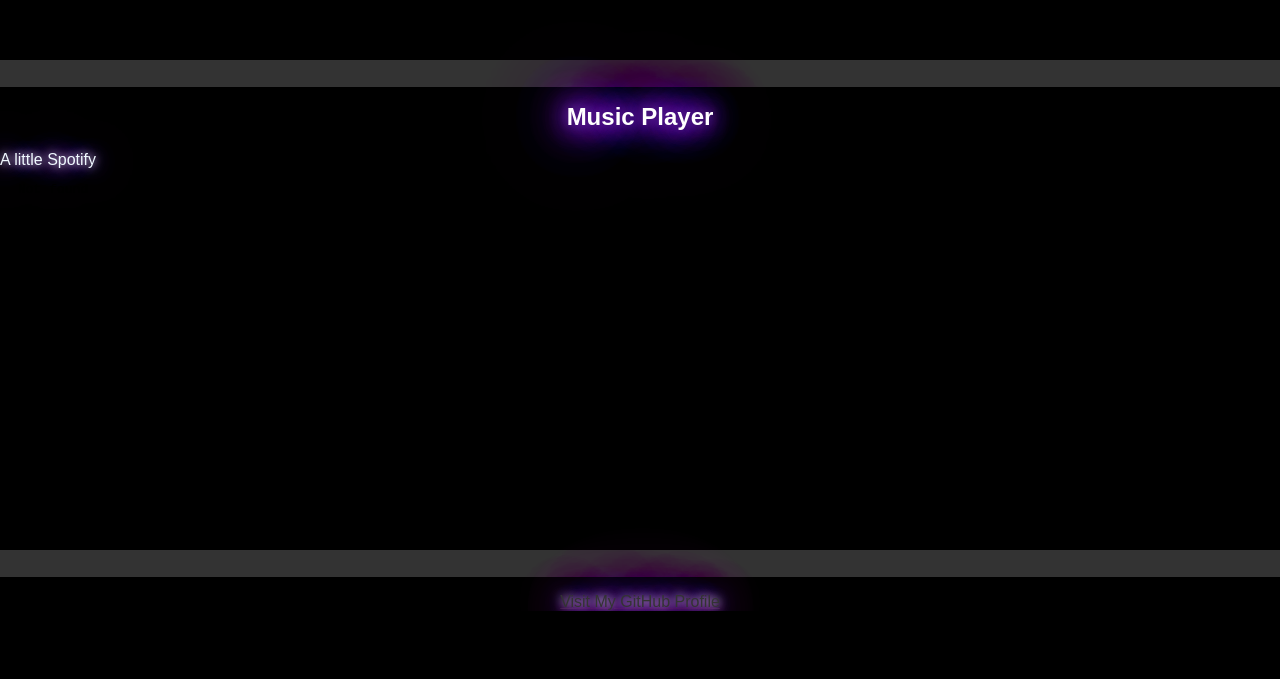
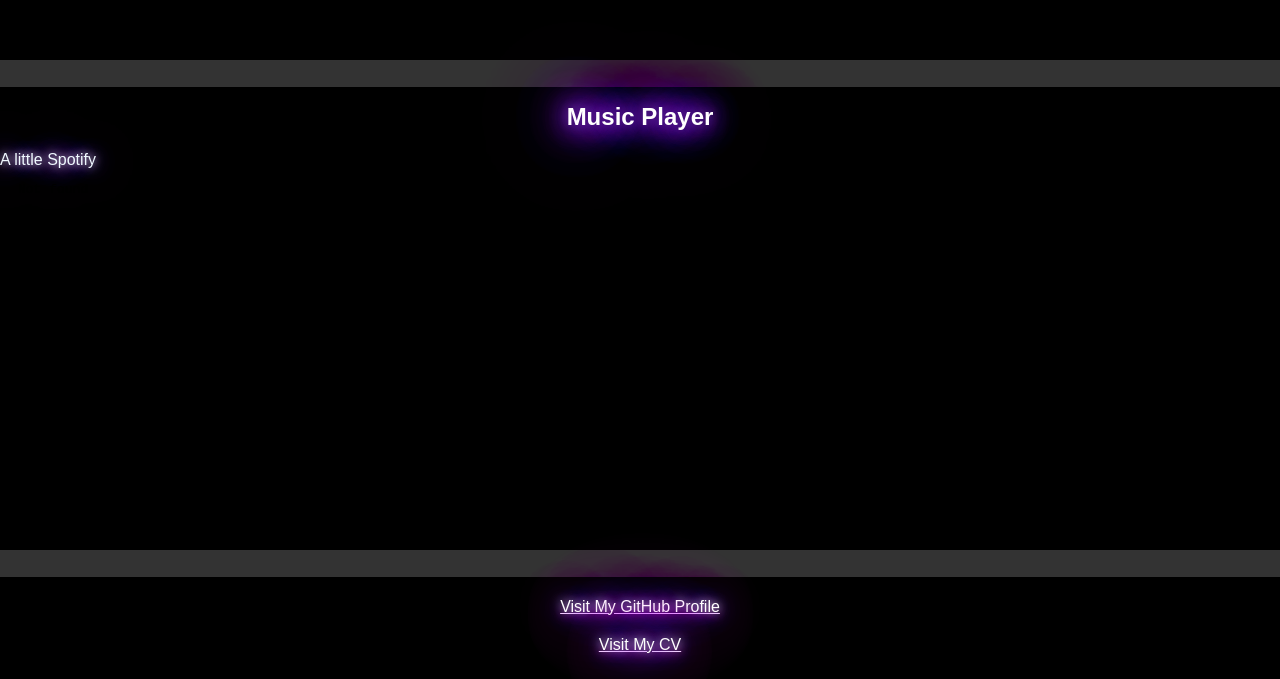
Before and after one commit to MaryGothique/my_portfolio, a plain HTML site: page index.html in a window 1280 px wide. Shown: the part 4266-4945 px from the top of the page. Before the commit the page ends 4877 px from the top, so only its background shows below. Drawn offline with Linux system fonts and the light colour scheme.

Commit message:
all in a page

```diff
--- a/index.html
+++ b/index.html
@@ -13,7 +13,7 @@
     <ul>
       <li><a href="#welcome-section">Welcome!</a></li>
       <li><a href="#projects">Projects</a></li>
-      <li><a href="#profile">Profile</a></li>
+      <li><a href="#profile-link" target="_blank">Profile</a></li>
     </ul>
   </nav>
 
@@ -77,6 +77,10 @@
             <a href="#" class="project-link"><iframe src="music_player/index.html" frameborder="0" width="100%" height="400px"></iframe></a>
           </div>
         </section>
-    <p><a id="profile-link" href="https://github.com/MaryGothique" target="_blank">Visit My GitHub Profile</a></p>
+        <footer>
+              <p><a id="profile-link" href="https://github.com/MaryGothique" target="_blank">Visit My GitHub Profile</a></p>
+              <p><a id="profile-link" href="CV_MINGRINO_MariaPaola/index.html">Visit My CV</a></p>
+        </footer>
+
 </body>
 </html>
--- a/styles.css
+++ b/styles.css
@@ -109,10 +109,12 @@ p{
     display: block;
     margin-top: 20px;
     text-align: center;
-    color: #333;
+    color: #ffffff;
     height: 100%;
   }
-
+  footer{
+    margin: 25px;
+  }
   /* Media Query for smaller screens */
   @media screen and (max-width: 600px) {
     /* Adjust styles for smaller screens here */
```
